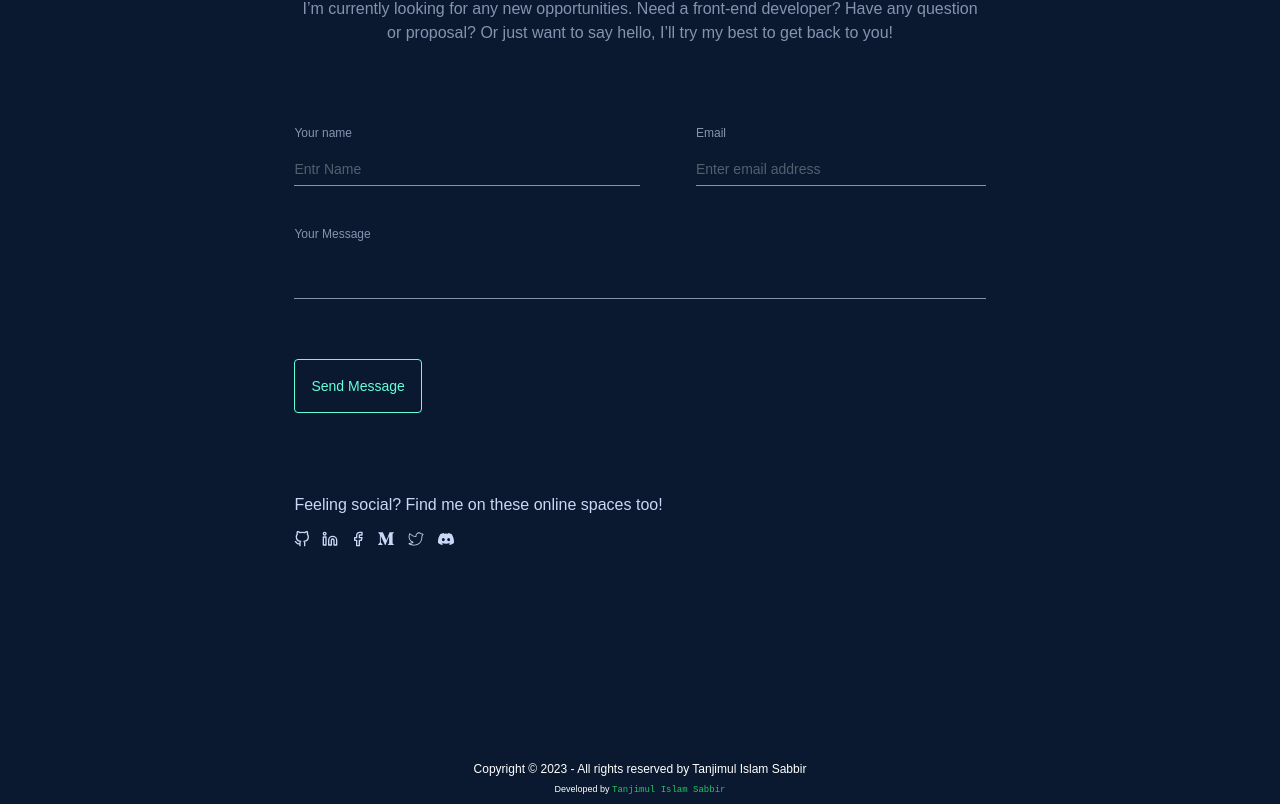
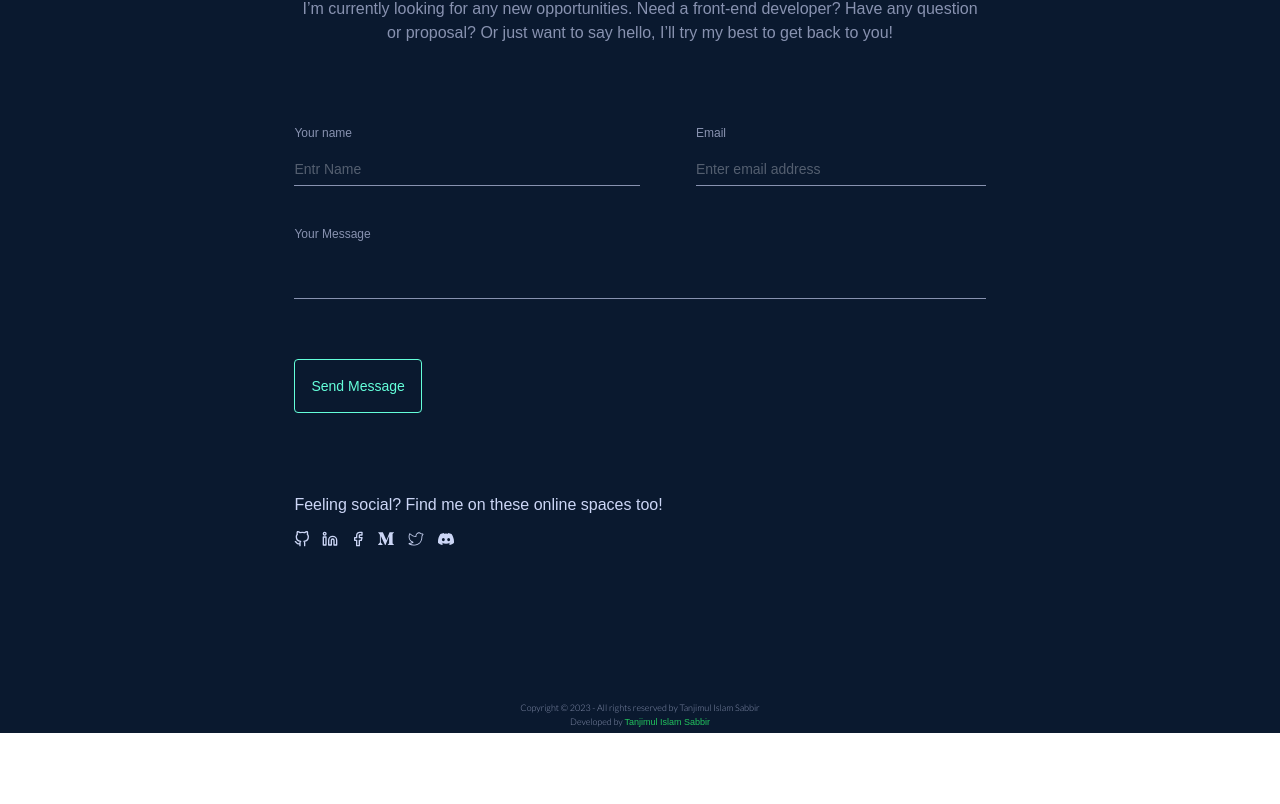
Before and after one commit to TanjimulSabbir/my-portfolio, a React (Vite) app: page / in a window 1280 px wide. Shown: the part 8840-9644 px from the top of the page. After the commit the page ends 9573 px from the top, so only its background shows below. Built offline with nearby package versions, Linux system fonts and the light colour scheme.

Commit message:
work-page-omit-absolute-footer

```diff
--- a/src/Components/Footer/Footer.jsx
+++ b/src/Components/Footer/Footer.jsx
@@ -1,20 +1,22 @@
+/* eslint-disable react/jsx-no-target-blank */
 
 import { FiGithub, FiLinkedin, FiFacebook } from 'react-icons/fi';
 import { BsDiscord } from 'react-icons/bs';
 
 const Footer = () => {
     return (
-        <div className='pt-10 bg-[#0a192f] text-Footer rubik'>
-            <footer className="footer pb-1 py-5 space-x-3 footer-center rounded">
-                <div className='flex items-center justify-center text-center text-white'>
+        <div className='bg-[#0a192f] pb-1'>
+            <footer className="">
+                <div className='text-center text-custom-TextColor'>
                     <div className='px-2'>
-                        <div className='text-xs'>
-                            <p>Copyright © 2023 - All rights reserved by Tanjimul Islam Sabbir</p>
+                        <div>
+                            <p className='text-[9px] lato'>Copyright © 2023 - All rights reserved by Tanjimul Islam Sabbir</p>
+                            <p className='text-[9px] lato'>
+                                Developed by <a className='text-green-500 LinkHover rubik' href="https://www.linkedin.com/in/TanjimulSabbir" target='_blank'>Tanjimul Islam Sabbir</a>
+                            </p>
                         </div>
-                        <small className='text-[9px]'>
-                            Developed by <a className='text-green-500 LinkHover' href="https://www.linkedin.com/in/TanjimulSabbir" target='_blank'>Tanjimul Islam Sabbir</a>
-                            </small>
-                            {/* <div className='flex justify-center items-center space-x-2'>
+
+                        {/* <div className='flex justify-center items-center space-x-2'>
                                 <a className='list-none text-[10px] text-white' href="https://github.com/TanjimulSabbir" target='_blank'><FiGithub /> </a>
                                 <a className='list-none text-[10px] text-white' href="https://www.linkedin.com/in/TanjimulSabbir" target='_blank'><FiLinkedin /> </a>
                                 <a className='list-none text-[10px] text-white' href="https://www.facebook.com/tanjimulsabbir.brahminykite" target='_blank'><FiFacebook /> </a>
```
